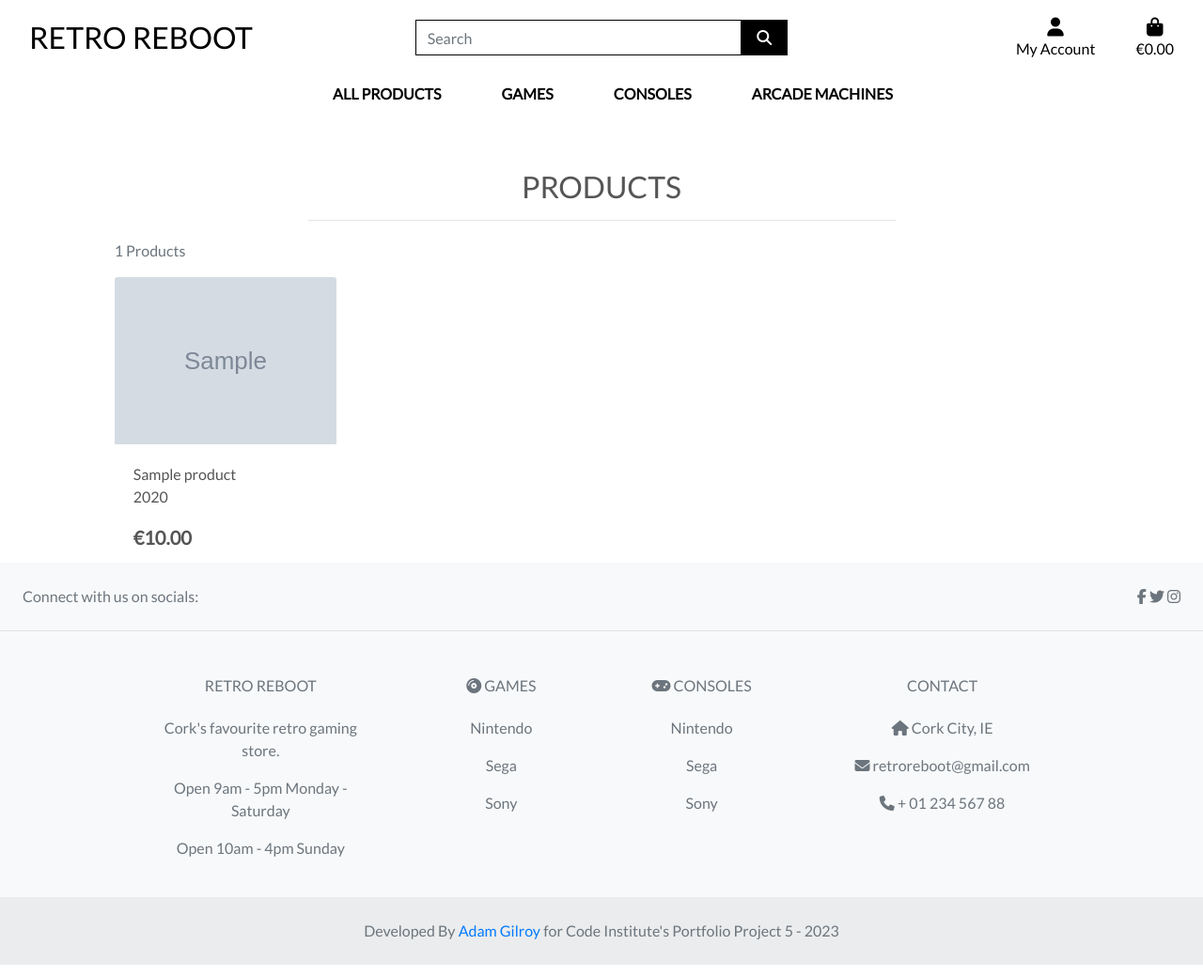
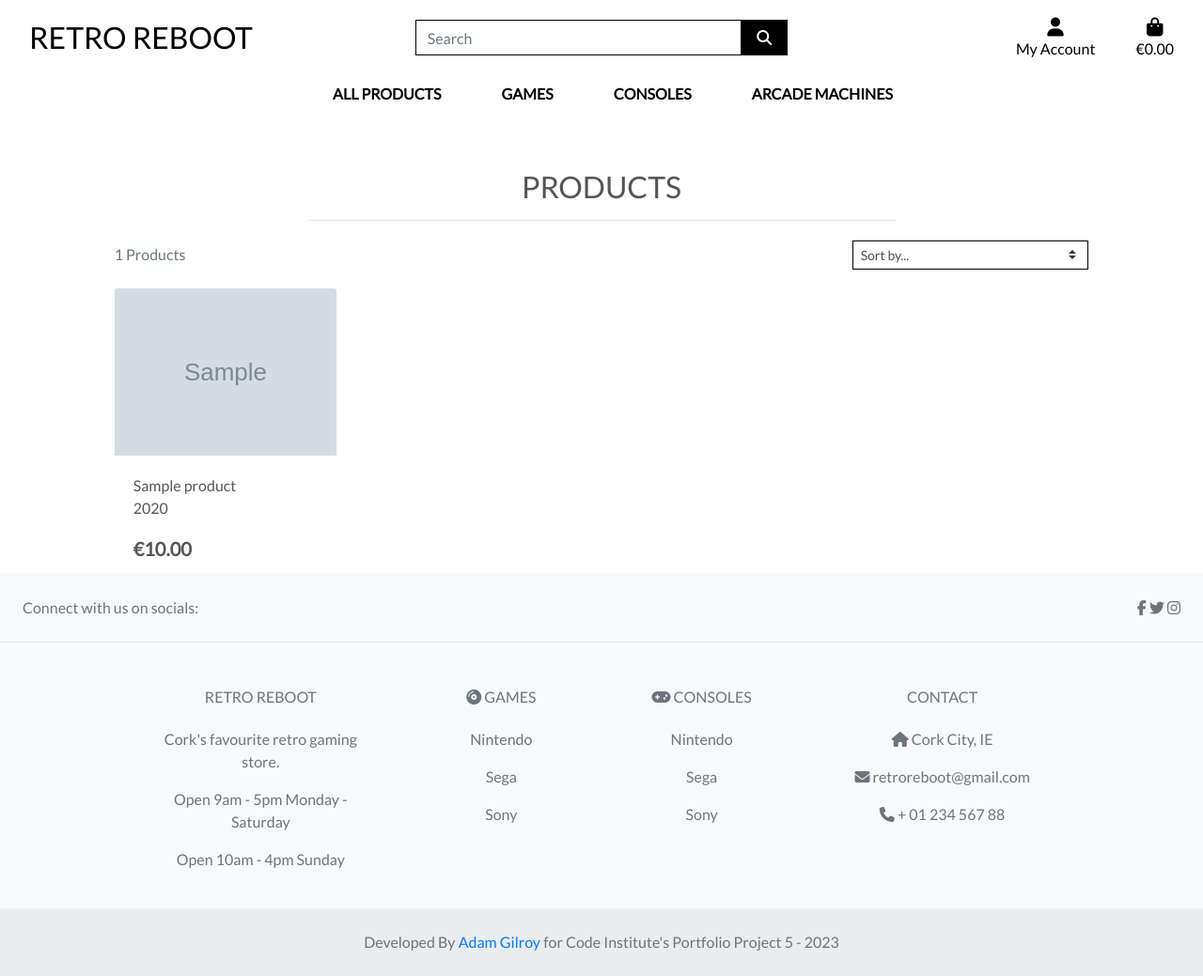
Before and after one commit to adamgilroy22/retro-reboot, a Django app: page /products/ in a window 1280 px wide. Shown: the whole page at 94% size. Run offline with Django 3.2, Linux system fonts and the light colour scheme; tables that the repository leaves empty hold one stand-in row (values such as "Sample post"); grey boxes marked "Sample" are stand-in pictures; some libraries are stand-ins or nearby versions.

Commit message:
Add sort selector to products page

```diff
--- a/products/templates/products/products.html
+++ b/products/templates/products/products.html
@@ -25,7 +25,22 @@
         </div>
         <div class="row">
             <div class="product-container col-10 offset-1">
-                <div class="row">
+                <div class="row mt-1 mb-2">
+                    <div class="col-12 col-md-6 my-auto order-md-last d-flex justify-content-center justify-content-md-end">
+                        <div class="sort-select-wrapper w-50">
+                            <select id="sort-selector" class="custom-select custom-select-sm rounded-0 border border-{% if current_sorting != 'None_None' %}info{% else %}black{% endif %}">
+                                <option value="reset" {% if current_sorting == 'None_None' %}selected{% endif %}>Sort by...</option>
+                                <option value="price_asc" {% if current_sorting == 'price_asc' %}selected{% endif %}>Price (low to high)</option>
+                                <option value="price_desc" {% if current_sorting == 'price_desc' %}selected{% endif %}>Price (high to low)</option>
+                                <option value="platform_asc" {% if current_sorting == 'platform_asc' %}selected{% endif %}>Platform (A-Z)</option>
+                                <option value="platform_desc" {% if current_sorting == 'platform_desc' %}selected{% endif %}>Platform (Z-A)</option>
+                                <option value="name_asc" {% if current_sorting == 'name_asc' %}selected{% endif %}>Name (A-Z)</option>
+                                <option value="name_desc" {% if current_sorting == 'name_desc' %}selected{% endif %}>Name (Z-A)</option>
+                                <option value="year_asc" {% if current_sorting == 'year_asc' %}selected{% endif %}>Year (oldest to newest)</option>
+                                <option value="year_desc" {% if current_sorting == 'year_desc' %}selected{% endif %}>Year (newest to oldest)</option>
+                            </select>
+                        </div>
+                    </div>
                     <div class="col-12 col-md-6 order-md-first">
                         <p class="text-muted mt-3 text-center text-md-left">
                             {% if search_term or current_platforms or current_categories or current_sorting != 'None_None' %}
```
